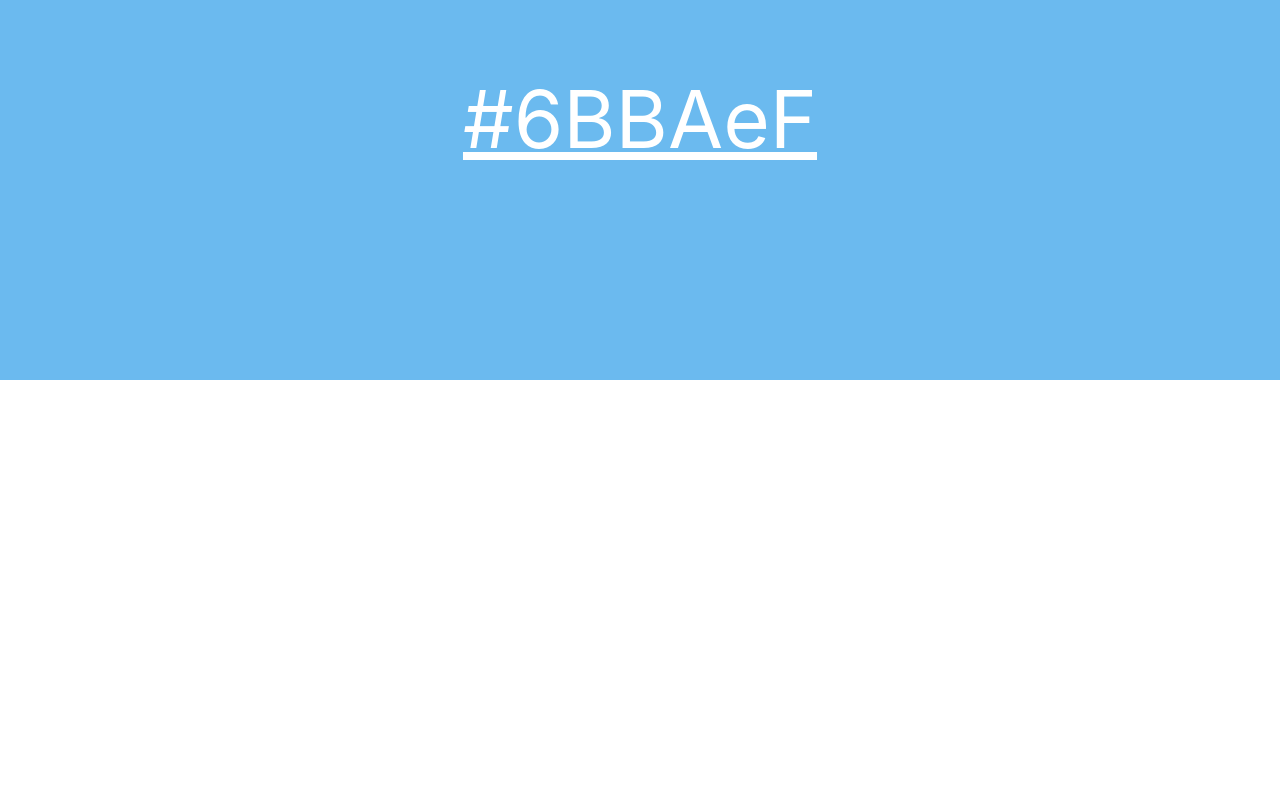
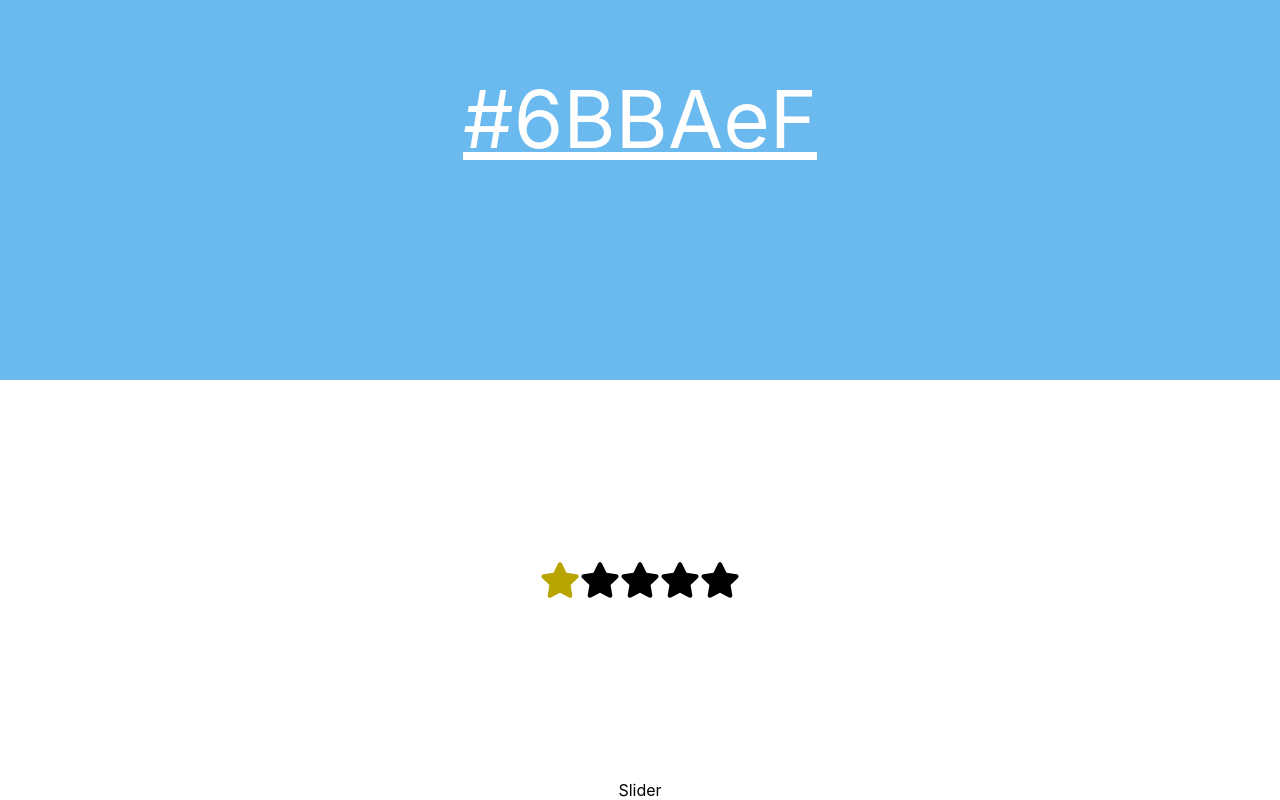
Before and after one commit to popli610/ReactProjectGallery, a React (Create React App) app in the folder react20/: page / in a window 1280 px wide. Shown: the part 1220-2020 px from the top of the page. Before the commit the page ends 1600 px from the top, so only its background shows below. Built offline with nearby package versions, Linux system fonts and the light colour scheme; the HTML template or start-up script is replaced by a standard one.

Commit message:
star-rating project

```diff
--- a/react20/package.json
+++ b/react20/package.json
@@ -8,6 +8,7 @@
     "@testing-library/user-event": "^13.5.0",
     "react": "^18.2.0",
     "react-dom": "^18.2.0",
+    "react-icons": "^5.1.0",
     "react-scripts": "5.0.1",
     "web-vitals": "^2.1.4"
   },
--- a/react20/src/App.js
+++ b/react20/src/App.js
@@ -1,12 +1,16 @@
 import "./App.css";
 import Accordian from "./components/Accordian";
 import HexColor from "./components/HexColor";
+import Slider from "./components/Slider";
+import StarRating from "./components/Star-Rating";
 
 function App() {
   return (
     <div className="App">
       <Accordian/>
       <HexColor/>
+      <StarRating/>
+      <Slider/>
     </div>
   );
 }
--- a/react20/src/components/Accordian/index.jsx
+++ b/react20/src/components/Accordian/index.jsx
@@ -7,7 +7,6 @@ const Accordian = () => {
   const [enableMultipleSelection, setEnableMultipleSelection] = useState(false);
   const [multiple, setMultiple] = useState([]);
 
-  const multipleAcc = () => {};
   const handleOpen = (currentId) => {
     setSelected(selected === currentId ? null : currentId);
   };
--- a/react20/src/components/HexColor/index.jsx
+++ b/react20/src/components/HexColor/index.jsx
@@ -8,7 +8,6 @@ const HexColor = () => {
   const randomHexNumber = () => {
     return all.charAt(Math.floor(Math.random() * all.length));
   };
-  useEffect(()=>{createRandomColor()}, [typeColor]);
   const createRandomColor = () => {
     if (typeColor === "rgb") {
       setColor(
@@ -23,6 +22,7 @@ const HexColor = () => {
     }
   };
 
+  useEffect(()=>{createRandomColor()}, [typeColor]);
   const createHex = () => {
     setTypeColor("hex");
   };
--- /dev/null
+++ b/react20/src/components/Slider/index.jsx
@@ -0,0 +1,11 @@
+import React from 'react'
+
+const Slider = () => {
+  return (
+    <div >
+      Slider
+    </div>
+  )
+}
+
+export default Slider
--- /dev/null
+++ b/react20/src/components/Star-Rating/index.jsx
@@ -0,0 +1,35 @@
+import React, { useState } from 'react'
+import {FaStar} from 'react-icons/fa'
+import './styles.css'
+
+const StarRating = ({numOfStars=5}) => {
+  const [hover,setHover]= useState('')
+  const [rating,setRating] = useState('')
+  const handleOnClick = (id) =>{
+    setRating(id)
+  }
+  const handleOnMove = (id) =>{
+    setHover(id)
+  }
+  const handleOnLeave = () =>{
+
+  }
+  return (
+    <div className='star-rating'>
+      {[...Array(numOfStars)].map((_,index) =>{
+        return (
+          <FaStar
+            key={index}
+            onClick={() => {handleOnClick(index)}}
+            onMouseMove={() => {handleOnMove(index)}}
+            onMouseLeave={() => {handleOnLeave()}}
+            className={index<= rating|| index<=hover ?'active':'inactive'}
+            size={40}
+          />
+        );
+      })}
+    </div>
+  )
+}
+
+export default StarRating
--- /dev/null
+++ b/react20/src/components/Star-Rating/styles.css
@@ -0,0 +1,12 @@
+.star-rating{
+    display: flex;
+    justify-content: center;
+    align-items: center;
+    height: 50vh;
+}
+.active{
+    color: rgb(184, 165, 0);
+}
+.inactive{
+
+}
```
Also changed, not shown: 1 other file (tests, documents, lock files or other folders).
